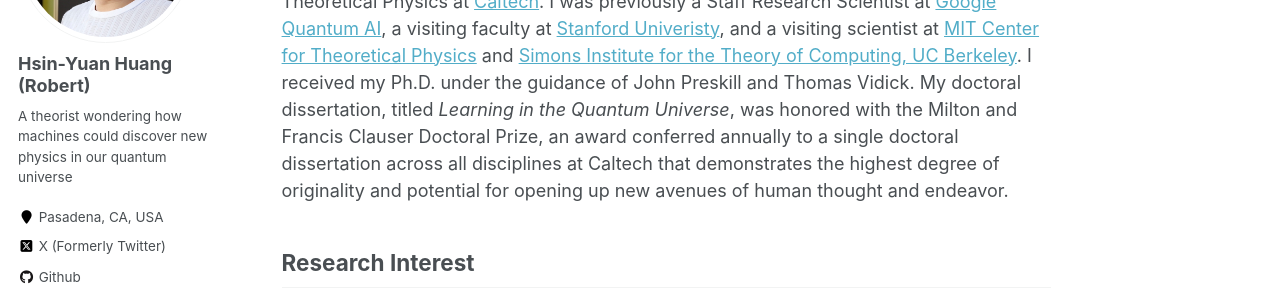
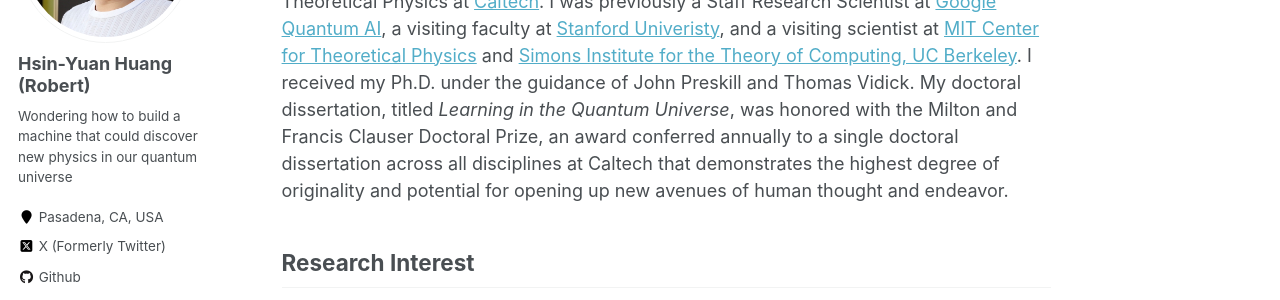
Before and after one commit to hsinyuan-huang/hsinyuan-huang.github.io, a Jekyll site: the page built from _pages/about.md, in a window 1280 px wide. Shown: the part 250-550 px from the top of the page. Built offline with Jekyll 4.4.1, drawn with Linux system fonts in a browser that asks for light colours; formulas are drawn with MathJax 3.

Commit message:
Update bio tagline
Co-Authored-By: Claude Opus 4.8 (1M context) <noreply@anthropic.com>

```diff
--- a/_config.yml
+++ b/_config.yml
@@ -82,7 +82,7 @@ analytics:
 author:
   name             : "Hsin-Yuan Huang (Robert)"
   avatar           : "me-3.jpg"
-  bio              : "A theorist wondering how machines could discover new physics in our quantum universe"
+  bio              : "Wondering how to build a machine that could discover new physics in our quantum universe"
   location         : "Pasadena, CA, USA"
   employer         :
   pubmed           : #"https://www.ncbi.nlm.nih.gov/pubmed/?term=john+snow"
```
